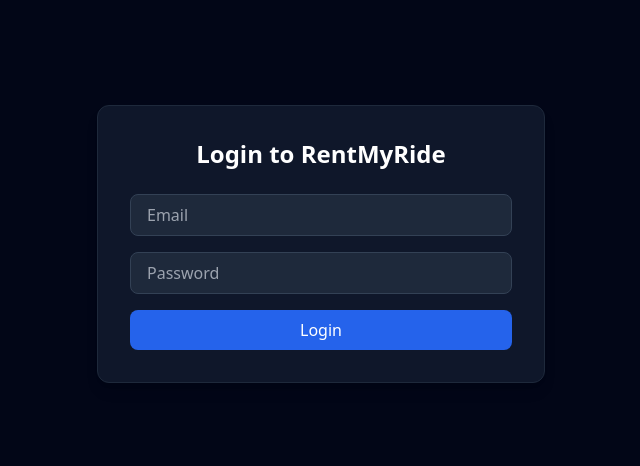
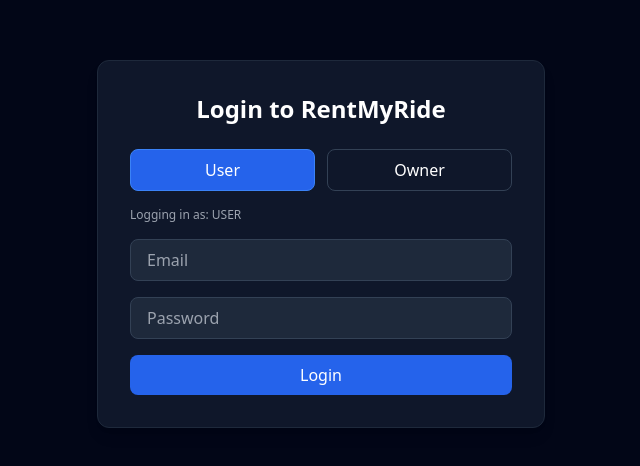
Before and after one commit to himanshu-warulkar/rentmyride, a Next.js app: page /login in a window 1280 px wide. Shown: the part 156-622 px from the top of the page, without its empty margins (319-959 px from the left). Built offline with nearby package versions, Linux system fonts and the light colour scheme.

Commit message:
feat: add role-based login selection and redirect

```diff
--- a/app/login/page.js
+++ b/app/login/page.js
@@ -7,9 +7,11 @@
 export default function LoginPage() {
   const router = useRouter();
 
+  //here i am supposed to add the email state right
   const [email, setEmail] = useState("");
   const [password, setPassword] = useState("");
   const [error, setError] = useState("");
+  const [role, setRole] = useState("user");
 
   const handleSubmit = async (e) => {
     e.preventDefault();
@@ -17,13 +19,18 @@
     const res = await signIn("credentials", {
       email,
       password,
+      role,
       redirect: false,
     });
 
     if (res?.error) {
       setError("Invalid email or password");
     } else {
-      router.push("/");
+      if (role === "owner") {
+      router.push("/owner");
+    } else {
+      router.push("/vehicles");
+    }
     }
   };
 
@@ -41,7 +48,38 @@
           </p>
         )}
 
+
+
+
+
         <form onSubmit={handleSubmit} className="space-y-4">
+
+          <div className="flex gap-3 mb-2">
+  <button
+    type="button"
+    onClick={() => setRole("user")}
+    className={`flex-1 py-2 rounded-lg border ${
+      role === "user" ? "bg-blue-600 border-blue-500" : "border-slate-700"
+    }`}
+  >
+    User
+  </button>
+
+  <button
+    type="button"
+    onClick={() => setRole("owner")}
+    className={`flex-1 py-2 rounded-lg border ${
+      role === "owner" ? "bg-blue-600 border-blue-500" : "border-slate-700"
+    }`}
+  >
+    Owner
+  </button>
+    </div>
+
+    {/*ROLE LABEL */}
+    <p className="text-xs text-gray-400">
+    Logging in as: {role.toUpperCase()}
+    </p>
 
           <input
             type="email"
--- a/app/page.js
+++ b/app/page.js
@@ -12,38 +12,33 @@
       <div className="absolute -top-40 -left-40 w-[600px] h-[600px] bg-blue-600/20 rounded-full blur-3xl animate-pulse" />
       <div className="absolute inset-0 bg-[radial-gradient(circle_at_center,_rgba(255,255,255,0.05)_1px,_transparent_1px)] [background-size:40px_40px] opacity-20" />
 
+
+
+
      <motion.div
   initial={{ opacity: 0, y: 30 }}
   animate={{ opacity: 1, y: 0 }}
   transition={{ duration: 0.8 }}
-        className="relative z-10 text-center max-w-2xl"
+  className="relative z-10 flex flex-col lg:flex-row items-center justify-between gap-10 max-w-6xl text-center lg:text-left"
 >
-        {/* Soft Moving Light Streaks */}
-<div className="absolute inset-0 overflow-hidden pointer-events-none">
 
-  {/* Horizontal streak */}
-  <div className="absolute top-1/3 -left-1/2 w-[200%] h-[2px] bg-gradient-to-r from-transparent via-blue-400/40 to-transparent animate-streak" />
-  {/* Second streak */}
-  </div>
-
-
-{/* Floating Blurred Vehicle Silhouettes */}
-  <div className="absolute inset-0 pointer-events-none">
-  <div className="absolute top-20 left-20 w-40 h-20 bg-blue-500/10 rounded-full blur-2xl animate-float" />
-  <div className="absolute bottom-32 right-24 w-52 h-24 bg-cyan-400/10 rounded-full blur-2xl animate-float-slow" />
-
-</div>
-        <h1 className="text-5xl font-bold mb-6">
+  {/* TEXT BOX */}
+  <div className="flex-1">
+    <h1 className="text-4xl md:text-5xl lg:text-6xl font-bold mb-6">
       RentMy<span className="text-blue-500">Ride</span>
     </h1>
 
-        <p className="text-gray-400 mb-10 text-lg">
+    <p className="text-gray-400 mb-4 text-lg">
       Drive Freedom. Rent Smart.
     </p>
 
-        <div className="flex flex-col items-center gap-3 mt-6">
+    <p className="text-gray-500 mb-8">
+      Choose bikes & cars for every journey.
+    </p>
+
+    <div className="flex flex-col items-center lg:items-start gap-3">
       <Link
-            href="/vehicles"
+        href="/login"
         className="px-8 py-3 rounded-lg bg-blue-600 hover:bg-blue-700 transition font-medium shadow-lg"
       >
         Get Started
@@ -56,7 +51,14 @@
         Already have an account? Login
       </Link>
     </div>
+  </div>
+
+  {/* IMAGE BOX (empty for now) */}
+  <div className="flex-1"></div>
+
 </motion.div>
+
+
     </main>
   );
 }
```
Also changed, not shown: 1 other file (tests, documents, lock files or other folders). Lines whose indentation alone changed are shown as unchanged.
